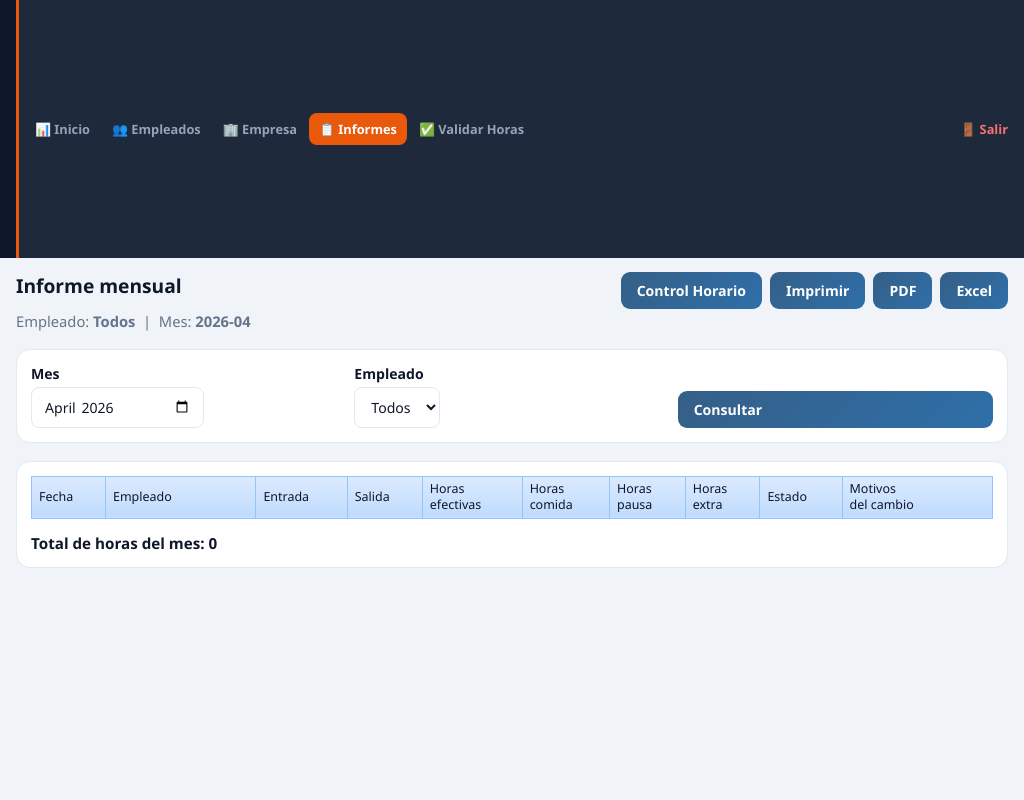
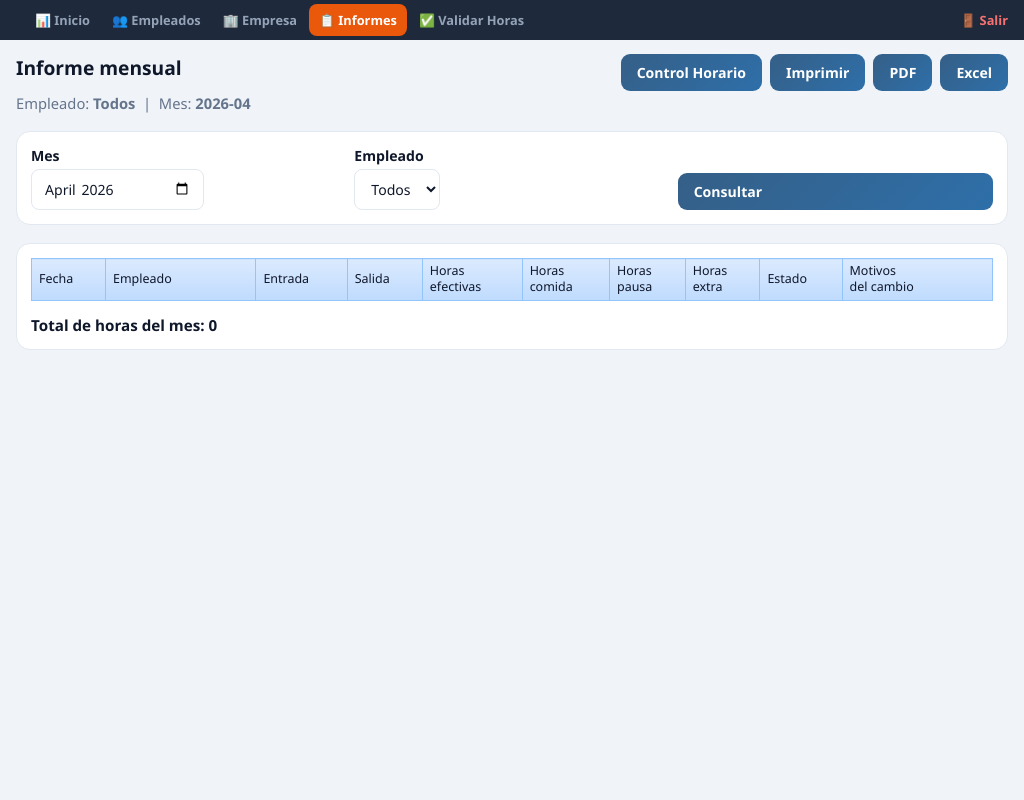
Before and after one commit to camir-hub/Control_Horario-Superpekes, a Flask app: page /report in a window 1024 px wide. Run offline with Flask 3, Linux system fonts and the light colour scheme; a user stored in the database is signed in; data comes from the database, SQL or seed files in the repository; data that the repository does not hold is empty.

Commit message:
Se sigue corrigiendo el sidebar_v.2

```diff
--- a/static/css/responsive.css
+++ b/static/css/responsive.css
@@ -400,13 +400,23 @@ table,
    ══════════════════════════════════════════ */
 @media (min-width: 769px) and (max-width: 1100px) {
 
+    /* El grid pasa a 1 columna, 2 filas:
+       primera fila (sidebar) = auto, segunda (content) = resto */
+    .layout {
+        grid-template-columns: 1fr !important;
+        grid-template-rows: auto 1fr !important;
+        min-height: 100vh !important;
+    }
+
     /* ── Sidebar como barra horizontal fina ── */
     .sidebar {
         flex-direction: row !important;
         flex-wrap: nowrap !important;
-        align-items: stretch !important;
+        align-items: center !important;
+        align-self: start !important;
         height: auto !important;
         min-height: 0 !important;
+        max-height: 52px !important;
         position: static !important;
         overflow-x: auto !important;
         overflow-y: hidden !important;
--- a/templates/report.html
+++ b/templates/report.html
@@ -426,9 +426,9 @@
         }
 
         @media (max-width: 1100px) {
-            .layout { grid-template-columns: 1fr; }
-            .sidebar { position: static; height: auto; }
-            .sb-nav { flex-direction: row; flex-wrap: wrap; padding: 10px; }
+            .layout { grid-template-columns: 1fr; grid-template-rows: auto 1fr; }
+            .sidebar { position: static; height: auto; max-height: 52px; align-self: start; flex-direction: row; flex-wrap: nowrap; overflow-x: auto; overflow-y: hidden; }
+            .sb-nav { flex-direction: row; flex-wrap: nowrap; padding: 4px 6px; }
             .sb-nav a.exit { margin-top: 0; justify-content: flex-start; text-align: left; }
             .content { padding: 16px; }
             .table-wrap { overflow-x: auto; }
--- a/templates/validate_hours.html
+++ b/templates/validate_hours.html
@@ -339,9 +339,9 @@
 		}
 
 		@media (max-width: 1100px) {
-			.layout  { grid-template-columns: 1fr; }
-			.sidebar { position: static; height: auto; }
-			.sb-nav  { flex-direction: row; flex-wrap: wrap; padding: 10px; }
+			.layout  { grid-template-columns: 1fr; grid-template-rows: auto 1fr; }
+			.sidebar { position: static; height: auto; max-height: 52px; align-self: start; flex-direction: row; flex-wrap: nowrap; overflow-x: auto; overflow-y: hidden; }
+			.sb-nav  { flex-direction: row; flex-wrap: nowrap; padding: 4px 6px; }
 			.sb-nav a.exit { margin-top: 0; justify-content: flex-start; text-align: left; }
 			.content { padding: 16px; }
 			.table-wrap { overflow-x: auto; }
```
